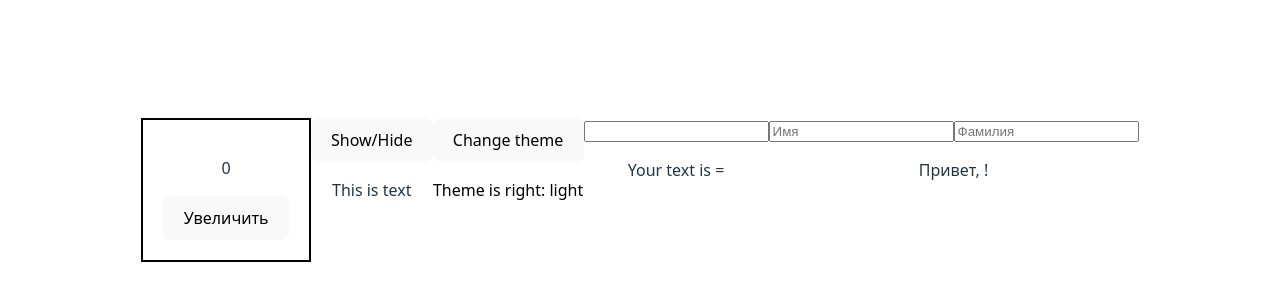
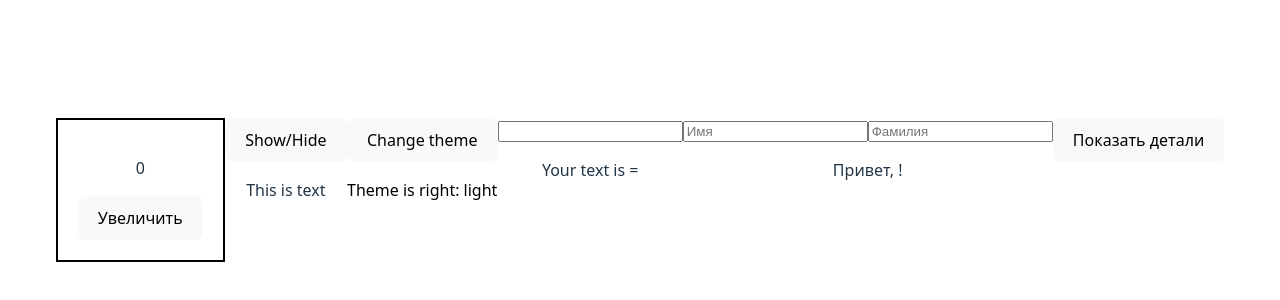
Before and after one commit to milenskirinat/useStateTasks, a React (Vite) app: page / in a window 1280 px wide. Shown: the part 210-510 px from the top of the page. Built offline with nearby package versions, Linux system fonts and the light colour scheme.

Commit message:
task 6 task done details show

```diff
--- a/src/App.tsx
+++ b/src/App.tsx
@@ -5,6 +5,7 @@ import "./App.css";
 import ThemeSwitcher from "./components/ThemeSwitcher.tsx";
 import InputMirror from "./components/InputMirror.tsx";
 import FullNameForm from "./components/FullNameForm.tsx";
+import ShowDetails from "./components/ShowDetails.tsx";
 
 function App() {
   const [counter, setCounter] = useState(0);
@@ -43,6 +44,12 @@ function App() {
     setLastname(e.target.value);
   };
 
+  const [details, setDetails] = useState(false);
+
+  const switcherDetails = () => {
+    setDetails(!details);
+  };
+
   return (
     <>
       <div className="flex flex-row justify-content gap:4px">
@@ -56,6 +63,7 @@ function App() {
           firstname={firstname}
           lastname={lastname}
         />
+        <ShowDetails handleClick={switcherDetails} details={details} />
       </div>
     </>
   );
--- /dev/null
+++ b/src/components/ShowDetails.tsx
@@ -0,0 +1,10 @@
+import "./Card.css";
+
+export default function ShowDetails({ details, handleClick }) {
+  return (
+    <div>
+      <button onClick={handleClick}>Показать детали</button>
+      {details && <p>Это подробности</p>}
+    </div>
+  );
+}
```
